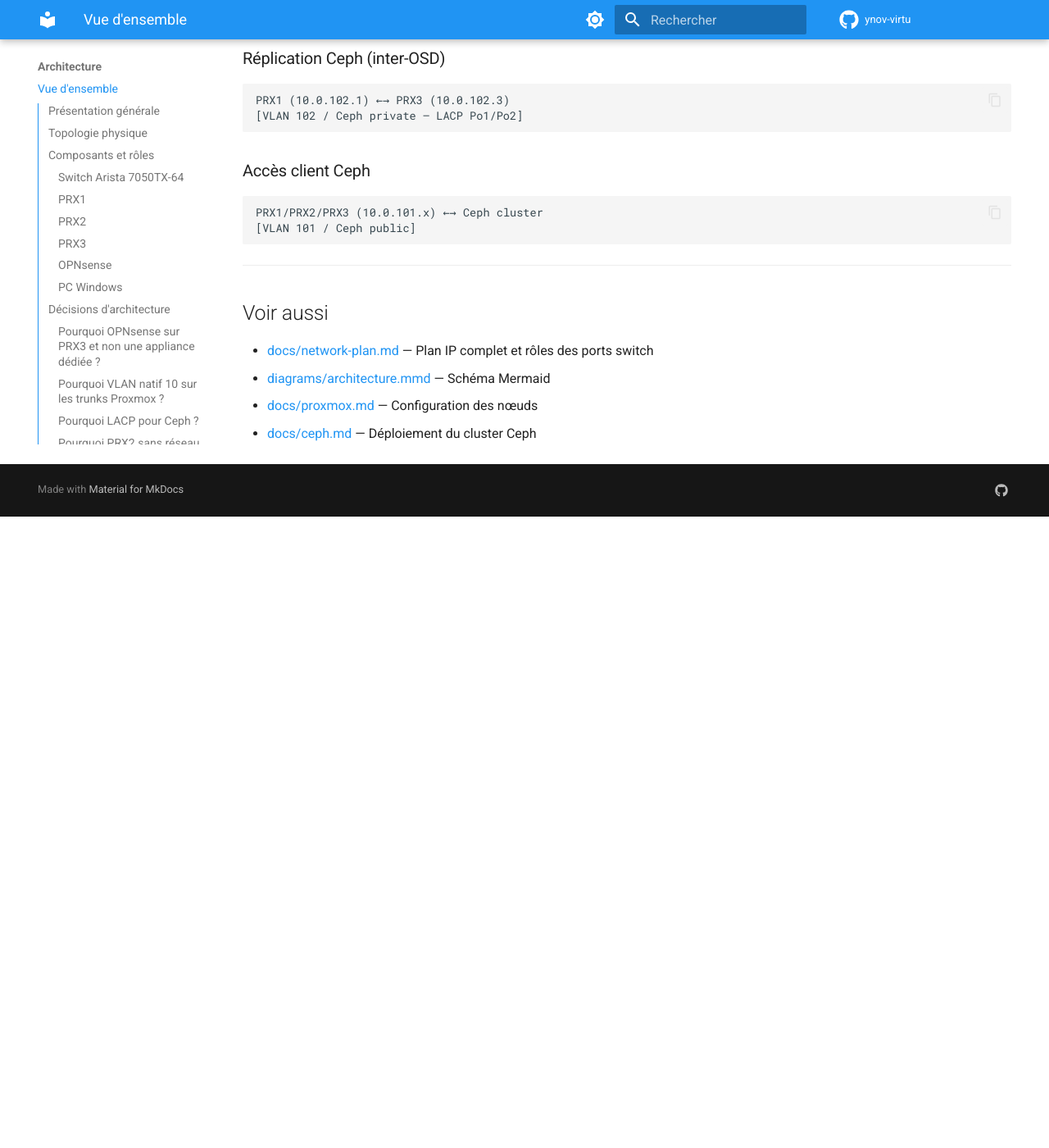
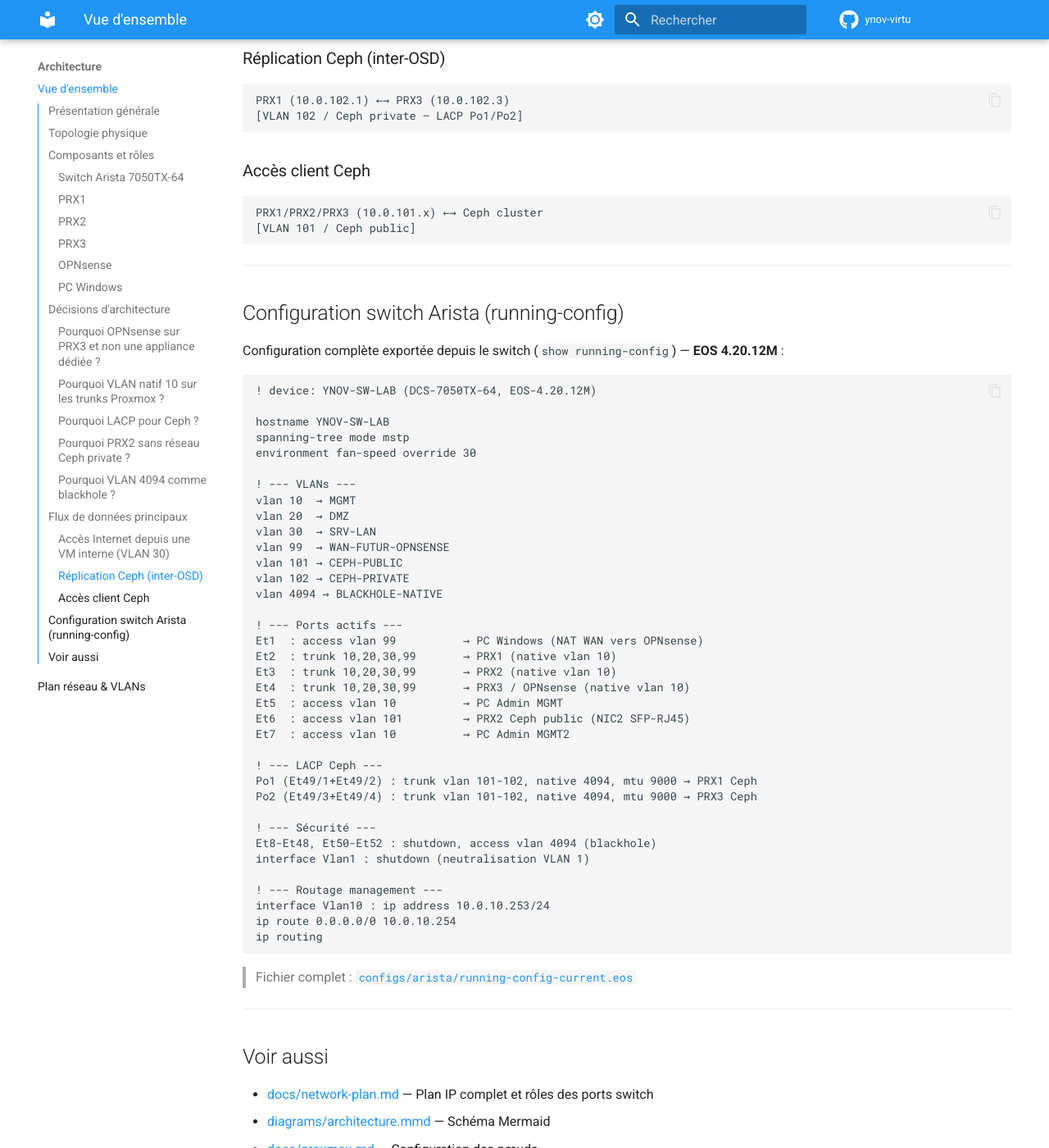
Before and after one commit to astronas/ynov-virtu, an MkDocs documentation site: the page built from docs/architecture.md, in a window 1280 px wide and 1400 px high, scrolled down 3305 px. Shown: the whole window at 82% size. Built offline with MkDocs 1.6.1 and Material for MkDocs 9.7.7, drawn with Linux system fonts in a browser that asks for light colours; comment, search, counter and statistics services are not loaded; before the commit the page ends 3935 px from its top, so only the background shows below that.

Commit message:
docs: add real Arista running-config (EOS 4.20.12M) to architecture doc

````diff
--- a/docs/architecture.md
+++ b/docs/architecture.md
@@ -139,6 +139,53 @@ PRX1/PRX2/PRX3 (10.0.101.x) ←→ Ceph cluster
 
 ---
 
+## Configuration switch Arista (running-config)
+
+Configuration complète exportée depuis le switch (`show running-config`) — **EOS 4.20.12M** :
+
+```eos
+! device: YNOV-SW-LAB (DCS-7050TX-64, EOS-4.20.12M)
+
+hostname YNOV-SW-LAB
+spanning-tree mode mstp
+environment fan-speed override 30
+
+! --- VLANs ---
+vlan 10  → MGMT
+vlan 20  → DMZ
+vlan 30  → SRV-LAN
+vlan 99  → WAN-FUTUR-OPNSENSE
+vlan 101 → CEPH-PUBLIC
+vlan 102 → CEPH-PRIVATE
+vlan 4094 → BLACKHOLE-NATIVE
+
+! --- Ports actifs ---
+Et1  : access vlan 99          → PC Windows (NAT WAN vers OPNsense)
+Et2  : trunk 10,20,30,99       → PRX1 (native vlan 10)
+Et3  : trunk 10,20,30,99       → PRX2 (native vlan 10)
+Et4  : trunk 10,20,30,99       → PRX3 / OPNsense (native vlan 10)
+Et5  : access vlan 10          → PC Admin MGMT
+Et6  : access vlan 101         → PRX2 Ceph public (NIC2 SFP-RJ45)
+Et7  : access vlan 10          → PC Admin MGMT2
+
+! --- LACP Ceph ---
+Po1 (Et49/1+Et49/2) : trunk vlan 101-102, native 4094, mtu 9000 → PRX1 Ceph
+Po2 (Et49/3+Et49/4) : trunk vlan 101-102, native 4094, mtu 9000 → PRX3 Ceph
+
+! --- Sécurité ---
+Et8-Et48, Et50-Et52 : shutdown, access vlan 4094 (blackhole)
+interface Vlan1 : shutdown (neutralisation VLAN 1)
+
+! --- Routage management ---
+interface Vlan10 : ip address 10.0.10.253/24
+ip route 0.0.0.0/0 10.0.10.254
+ip routing
+```
+
+> Fichier complet : [`configs/arista/running-config-current.eos`](../configs/arista/running-config-current.eos)
+
+---
+
 ## Voir aussi
 
 - [docs/network-plan.md](network-plan.md) — Plan IP complet et rôles des ports switch
````
Also changed, not shown: 1 other file.
